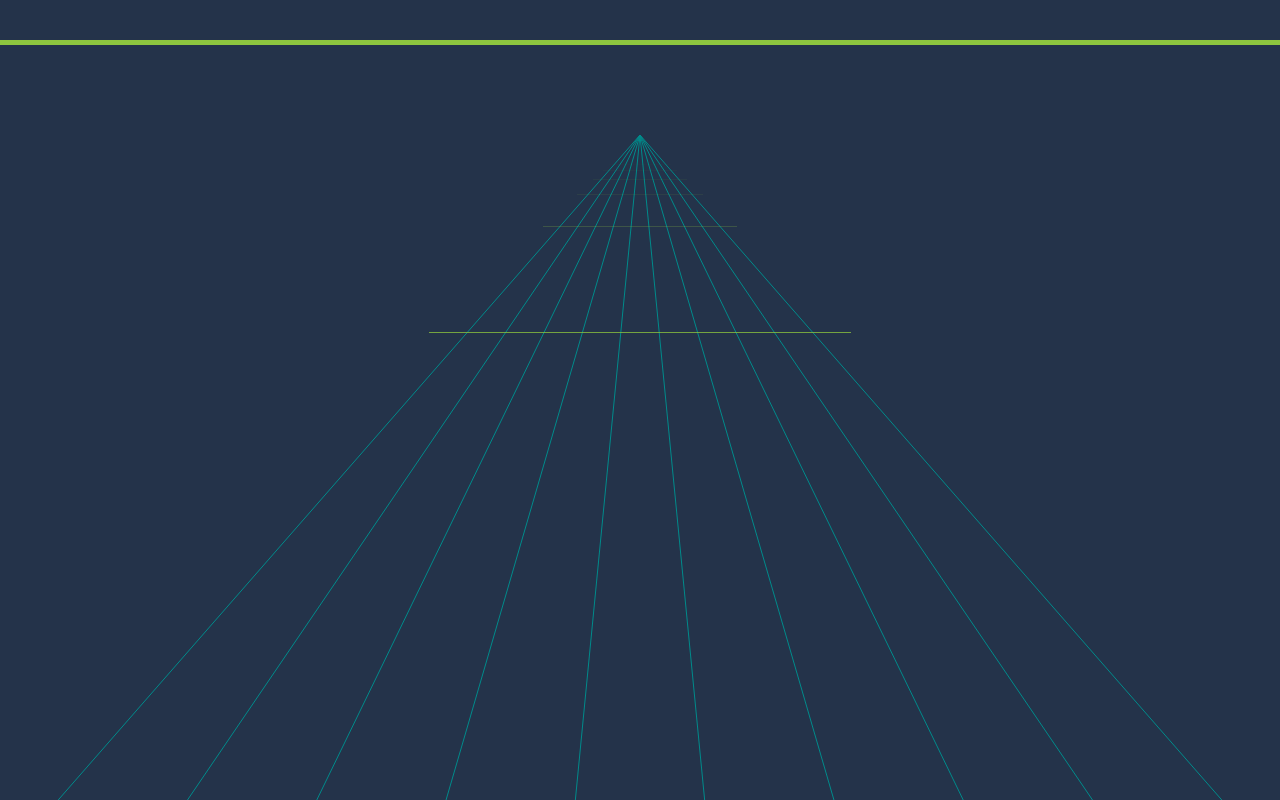
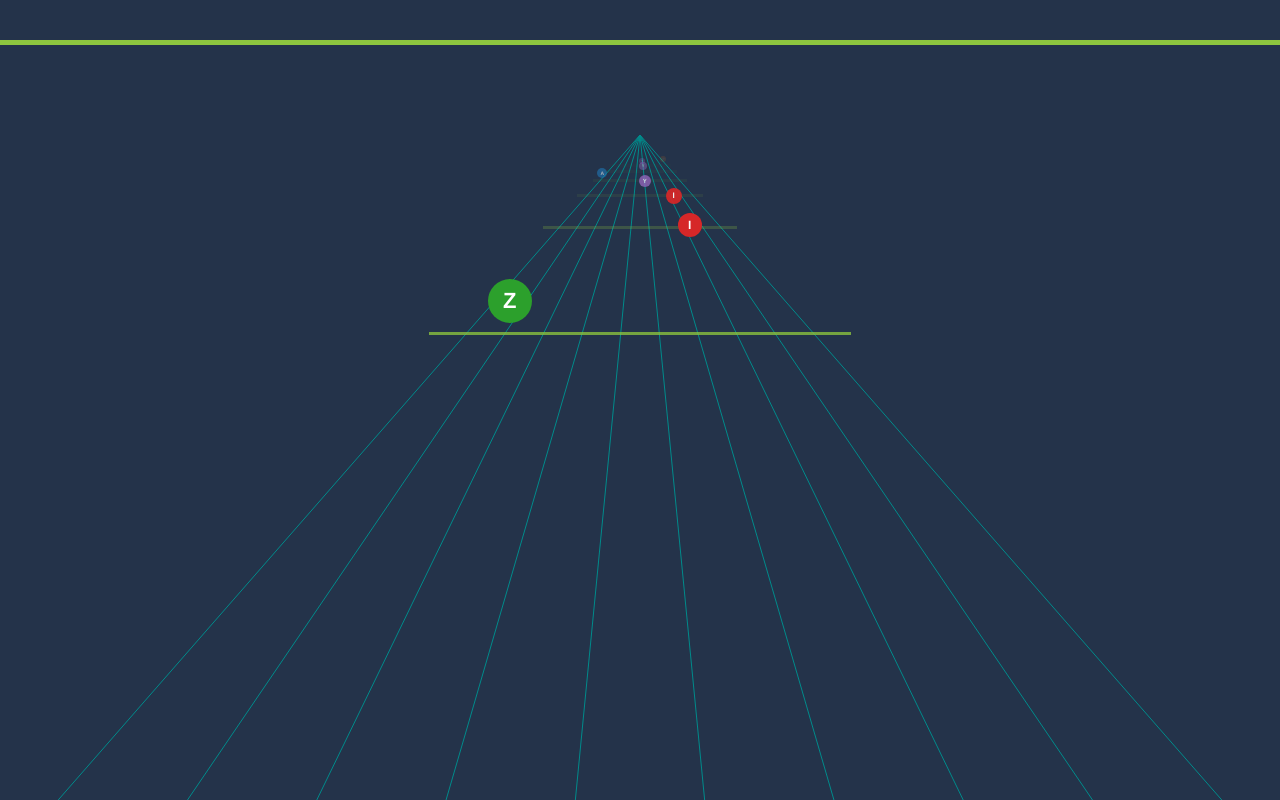
Before and after one commit to thibaudcolas/browser-games, a plain HTML site: page js-hero/index.html in a window 1280 px wide. Drawn offline with Linux system fonts and the light colour scheme.

Commit message:
Rendering multiple bubbles

```diff
--- a/js-hero/js/Game.js
+++ b/js-hero/js/Game.js
@@ -1,4 +1,6 @@
 var Game = Backbone.View.extend({
+  className: 'goals-timeline',
+
   template:
     '<div class="scene">' +
       '<div class="horizon"></div>' +
@@ -19,7 +21,10 @@ var Game = Backbone.View.extend({
 
   options: {
     escKey : 27,
+    maxBubbleSize: 80,
     accuracyOffset: 100,
+    minTimeBetween: 750,
+    maxTimeBetween: 1250,
     timeToShow: 6000,
     interval: 1000 / 50,
     keys: [
@@ -124,12 +129,20 @@ var Game = Backbone.View.extend({
 
   addBubbles: function () {
     var last = _.last(this.bubbles);
+    var difference = this.options.maxTimeBetween - this.options.minTimeBetween;
     var date = new Date(new Date().getTime() + this.options.timeToShow + Math.floor(Math.random() * this.options.interval));
     var bubble;
+    var bubbleDelay;
 
     if (!last) {
       bubble = this.createBubble(date);
-      console.log('bubble !');
+    }
+    else {
+      bubbleDelay = date.getTime() - last.date.getTime();
+      if (bubbleDelay > this.options.maxTimeBetween || (bubbleDelay > (difference * Math.random())) && bubbleDelay > this.options.minTimeBetween) {
+        bubble = this.createBubble(date);
+        console.log('bubb !');
+      }
     }
 
     if (bubble) {
--- a/js-hero/main.less
+++ b/js-hero/main.less
@@ -53,9 +53,9 @@ html,body {
   }
 
   .marker {
-    height: 1px;
-    left: 0px;
-    right: 0px;
+    height: 3px;
+    left: 0;
+    right: 0;
     overflow: visible;
     background-color: @baseGreen;
     position: absolute;
```
Also changed, not shown: js-hero/main.css.
